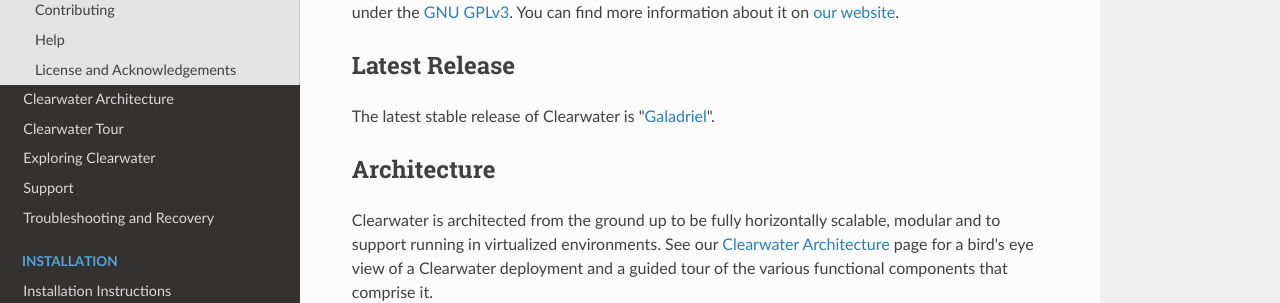
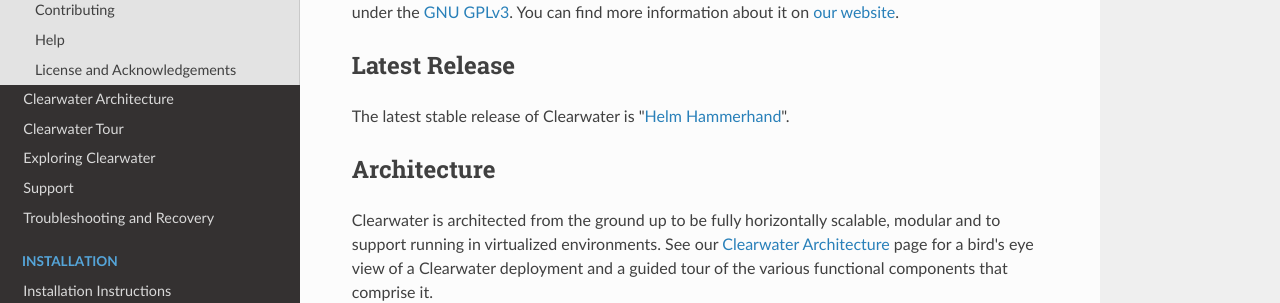
Before and after one commit to Metaswitch/clearwater-readthedocs, an MkDocs documentation site: the page built from docs/index.md, in a window 1280 px wide and 900 px high. Shown: the part 183-486 px from the top of the window. Built offline with MkDocs 1.6.1, drawn with Linux system fonts in a browser that asks for light colours; nearby versions of some CDN libraries; old or Windows-style settings are respelled for this version of MkDocs.

Commit message:
Update index.md

```diff
--- a/docs/index.md
+++ b/docs/index.md
@@ -4,7 +4,7 @@ Project Clearwater is an open-source IMS core, developed by [Metaswitch Networks
 
 ## Latest Release
 
-The latest stable release of Clearwater is "[Galadriel](http://lotr.wikia.com/wiki/Galadriel)".
+The latest stable release of Clearwater is "[Helm Hammerhand](http://lotr.wikia.com/wiki/Helm)".
 
 ## Architecture
 
```
